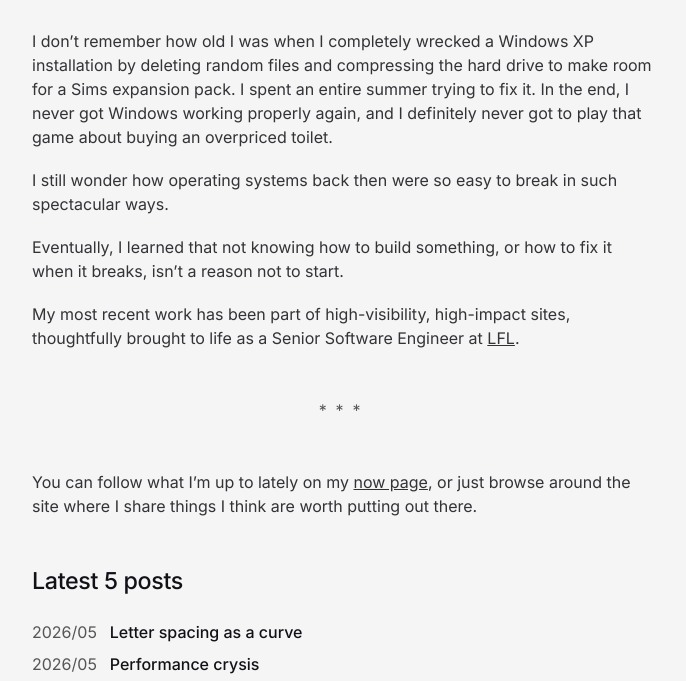
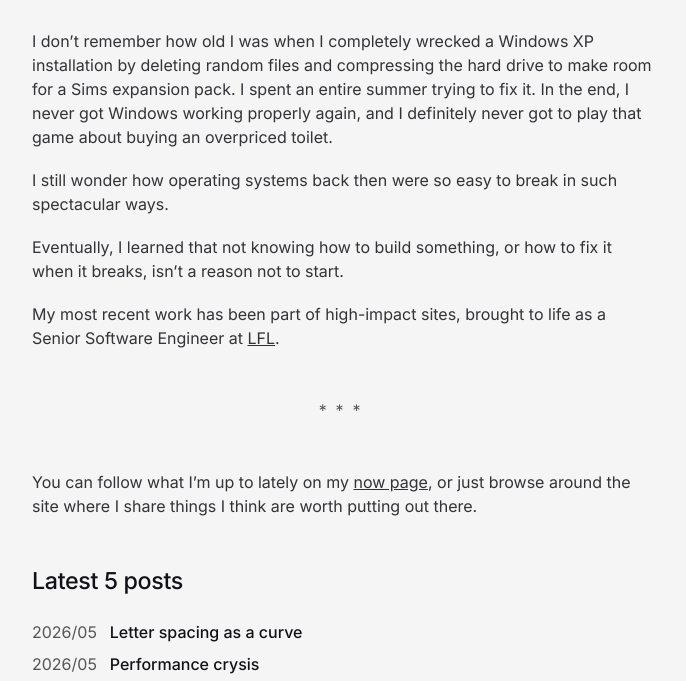
Before and after one commit to psantalla/pablo-website-v2, an Eleventy site: page content/index.md in a window 1280 px wide. Shown: the part 101-782 px from the top of the page, without its empty margins (296-982 px from the left). Built offline with nearby package versions, Linux system fonts and the light colour scheme; Eleventy itself is replaced by a stand-in of ours; some packages are replaced by stand-ins of ours; files that its build step writes are made by us from their sources; what zod-validation-error would draw is missing.

Commit message:
content: auto-sync 2026-05-31T22:10:11-07:00

```diff
--- a/content/index.md
+++ b/content/index.md
@@ -9,7 +9,7 @@ I still wonder how operating systems back then were so easy to break in such spe
 
 Eventually, I learned that not knowing how to build something, or how to fix it when it breaks, isn’t a reason not to start.
 
-My most recent work has been part of high-visibility, high-impact sites, thoughtfully brought to life as a Senior Software Engineer at [LFL](https://www.leftfieldlabs.com/).
+My most recent work has been part of high-impact sites, brought to life as a Senior Software Engineer at [LFL](https://www.leftfieldlabs.com/).
 
 ---
 
```
